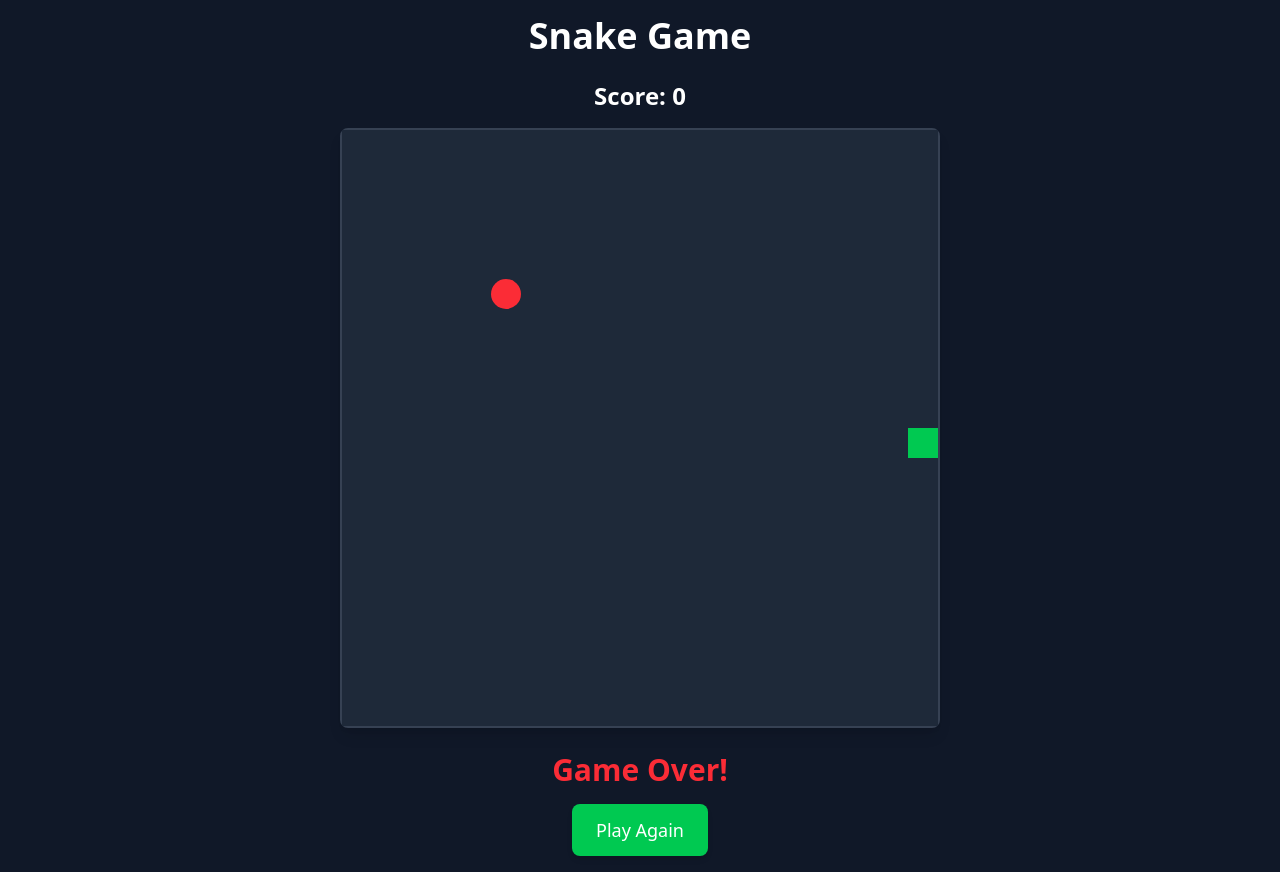
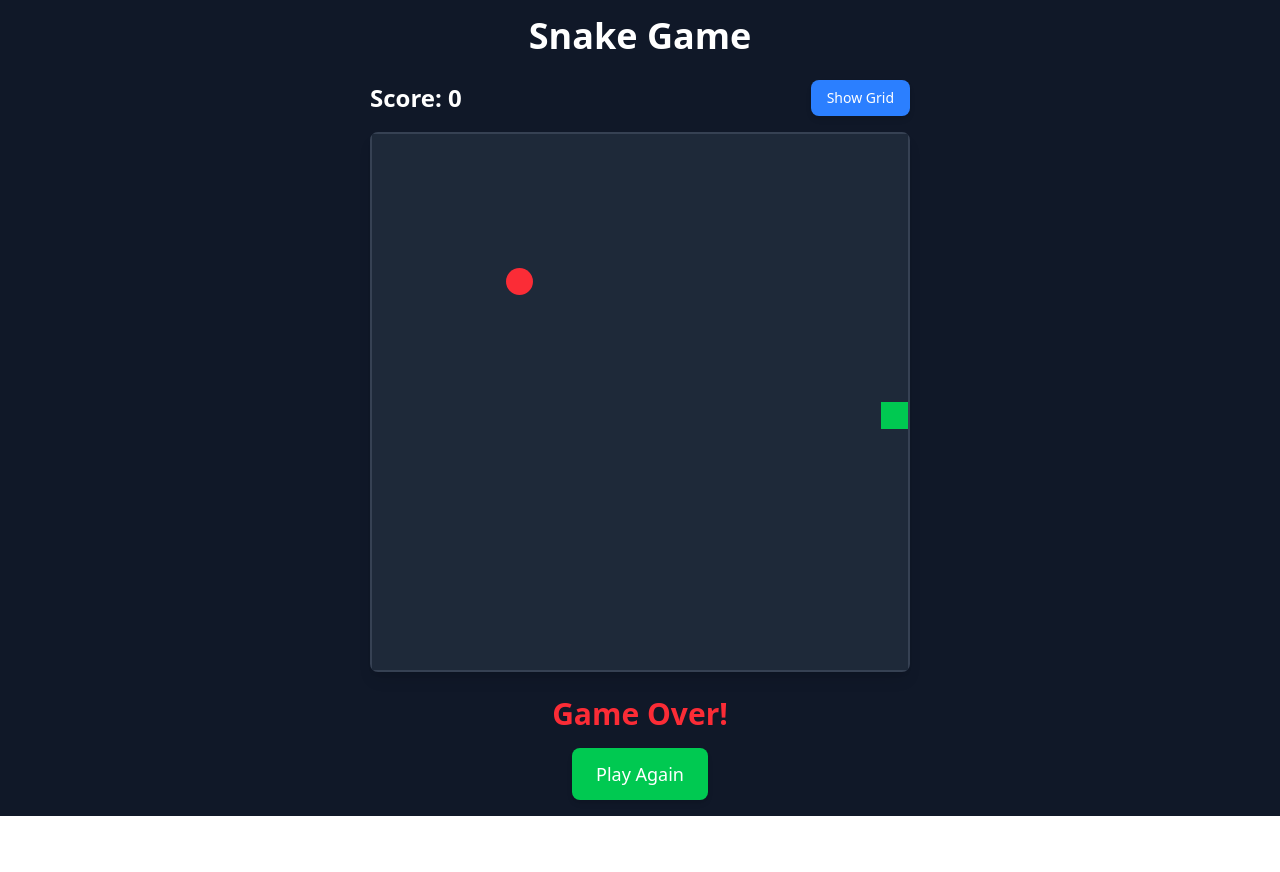
Before and after one commit to mrpineapples/snake, a React (Vite) app: page / in a window 1280 px wide. After the commit the page ends 816 px from the top, so only its background shows below. Built offline with nearby package versions, Linux system fonts and the light colour scheme.

Commit message:
reduce board size

```diff
--- a/src/components/SnakeGame.tsx
+++ b/src/components/SnakeGame.tsx
@@ -13,6 +13,7 @@ export default function SnakeGame() {
   const [direction, setDirection] = useState<Direction>("RIGHT");
   const [gameOver, setGameOver] = useState(false);
   const [score, setScore] = useState(0);
+  const [showGrid, setShowGrid] = useState(false);
 
   const gridSize = 20;
 
@@ -134,7 +135,15 @@ export default function SnakeGame() {
     return (
       <div
         key={`${x}-${y}`}
-        className={`w-full h-full inline-block ${isSnake ? "bg-green-500" : isFood ? "bg-red-500 rounded-full" : "bg-gray-800"}`}
+        className={`w-full h-full inline-block ${
+          showGrid ? "border border-gray-700" : ""
+        } ${
+          isSnake
+            ? "bg-green-500"
+            : isFood
+            ? "bg-red-500 rounded-full"
+            : "bg-gray-800"
+        }`}
       />
     );
   };
@@ -150,12 +159,18 @@ export default function SnakeGame() {
   };
 
   return (
-    <div className="flex flex-col items-center justify-center min-h-screen bg-gray-900 text-white p-4">
+    <div className="flex flex-col items-center min-h-screen bg-gray-900 text-white p-4">
       <div className="mb-6 text-3xl md:text-4xl font-bold">Snake Game</div>
-      <div className="mb-4 text-xl md:text-2xl font-semibold">
-        Score: {score}
+      <div className="mb-4 flex items-center justify-between w-full max-w-[540px]">
+        <div className="text-xl md:text-2xl font-semibold">Score: {score}</div>
+        <button
+          onClick={() => setShowGrid(!showGrid)}
+          className="px-4 py-2 bg-blue-500 text-white text-sm rounded-lg hover:bg-blue-600 transition-colors shadow-md"
+        >
+          {showGrid ? "Hide Grid" : "Show Grid"}
+        </button>
       </div>
-      <div className="w-full max-w-[95vw] md:max-w-[600px] aspect-square">
+      <div className="w-full max-w-[95vw] md:max-w-[540px] aspect-square">
         <div className="grid grid-cols-20 gap-0 bg-gray-800 border-2 border-gray-700 rounded-lg shadow-lg w-full h-full">
           {renderGrid()}
         </div>
```
